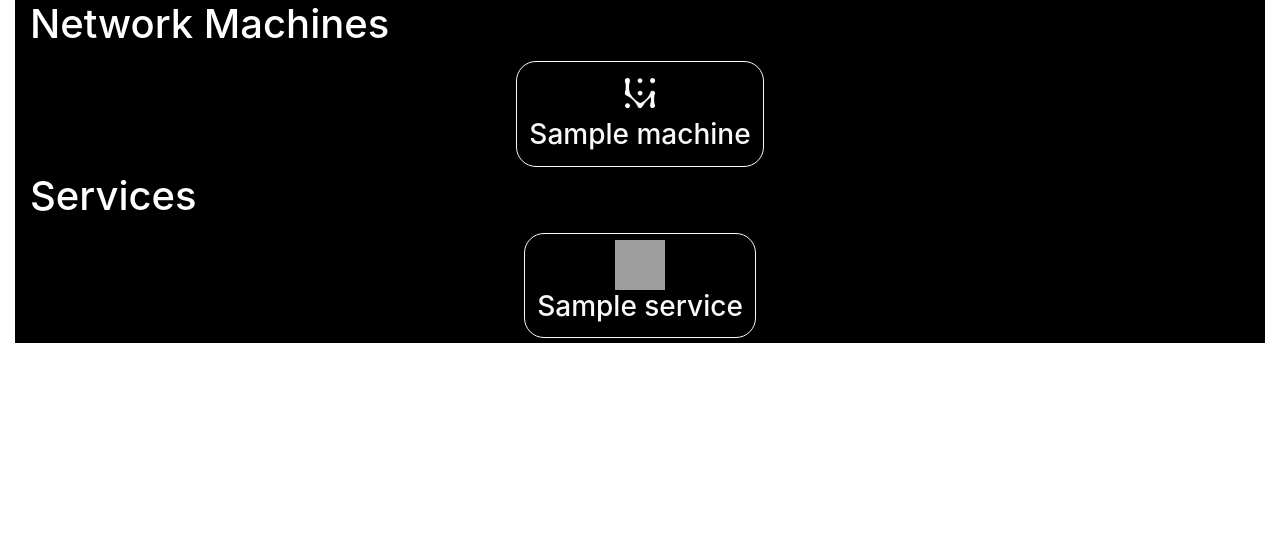
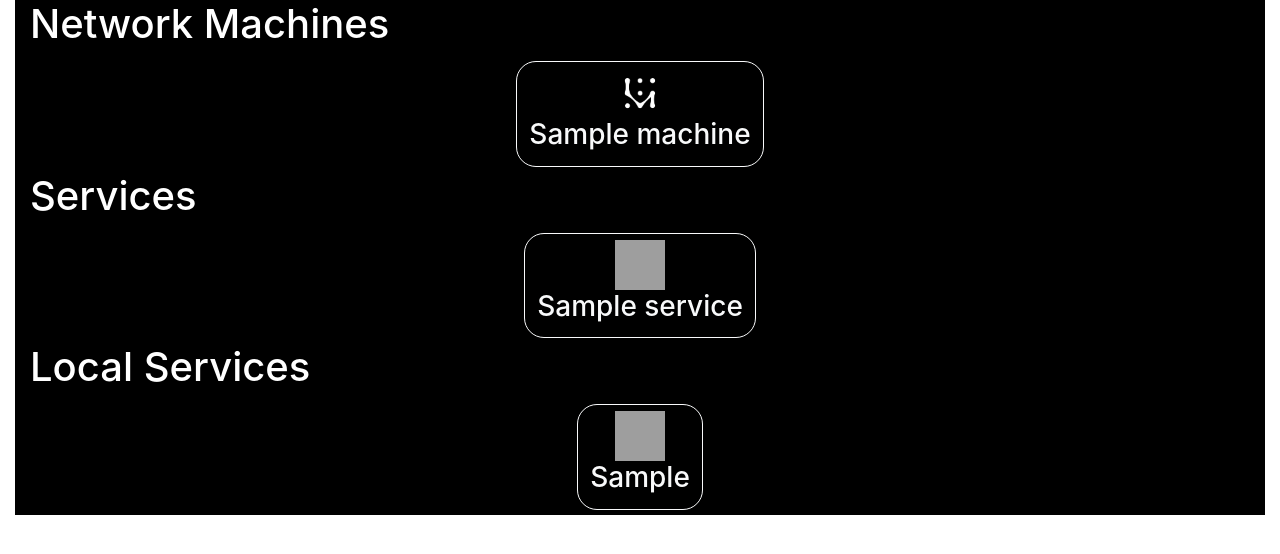
Before and after one commit to JavierOramas/PNServer, a Python web app: template templates/home.html in a window 1280 px wide. Shown: the part 85-639 px from the top of the page. Run offline with Jinja, Linux system fonts and the light colour scheme; the template is opened without the code that fills it: most values are stand-ins (such as "Sample title", 1, 10 or a date in 2020); grey boxes are pictures that could not be loaded.

Commit message:
local_services redirect

```diff
--- a/components/base/content_endpoints.py
+++ b/components/base/content_endpoints.py
@@ -60,7 +60,7 @@ def root():
     user = loged_user()
 
     check_network_machines(db, get_user_access(loged_user()))
-    return render_template('home.html', user=user, machines=scan_network(get_user_access(loged_user()))['PNCmdr'], header_title='Prime Networks Commander', services=scan_network(get_user_access(user)).keys())
+    return render_template('home.html', user=user, machines=scan_network(get_user_access(loged_user()))['PNCmdr'], header_title='Prime Networks Commander', services=scan_network(get_user_access(user)).keys(), local_services = check_local_services(db))
 
 def get_machines_service(service:str):
     machines = get_machines_service_api(service)
--- a/templates/home.html
+++ b/templates/home.html
@@ -26,4 +26,18 @@
     {% endfor %}
 </div>
 
+<h1 class="text-capitalize">Local Services</h1>
+<div class="container center">
+    {% for i in local_services %}
+        <a class="card-container btn btn-outline-light w-25" href={{local_services[i][0]}}>
+            {% with path = 'img/services/'+i+'.png' %}
+                {% with pic = url_for('static', filename=path) %}
+                    <img src={{url_for('static', filename=path)}} onerror="this.onerror = null; this.src='../static/img/logo.png';" class="logo-small center" alt="">
+                    <h3>{{i}}</h3>
+                {% endwith %}
+            {% endwith %}
+        </a>
+    {% endfor %}
+</div>
+
 {% endblock %}
```
